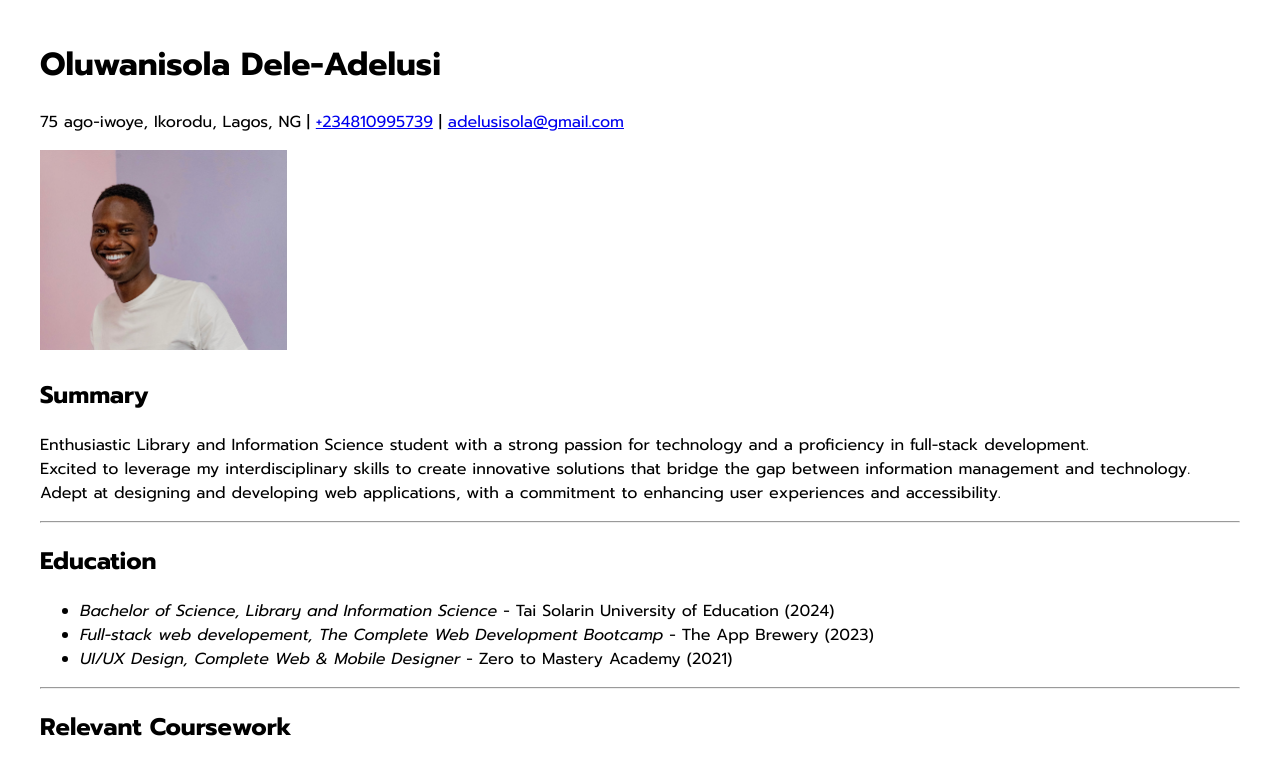
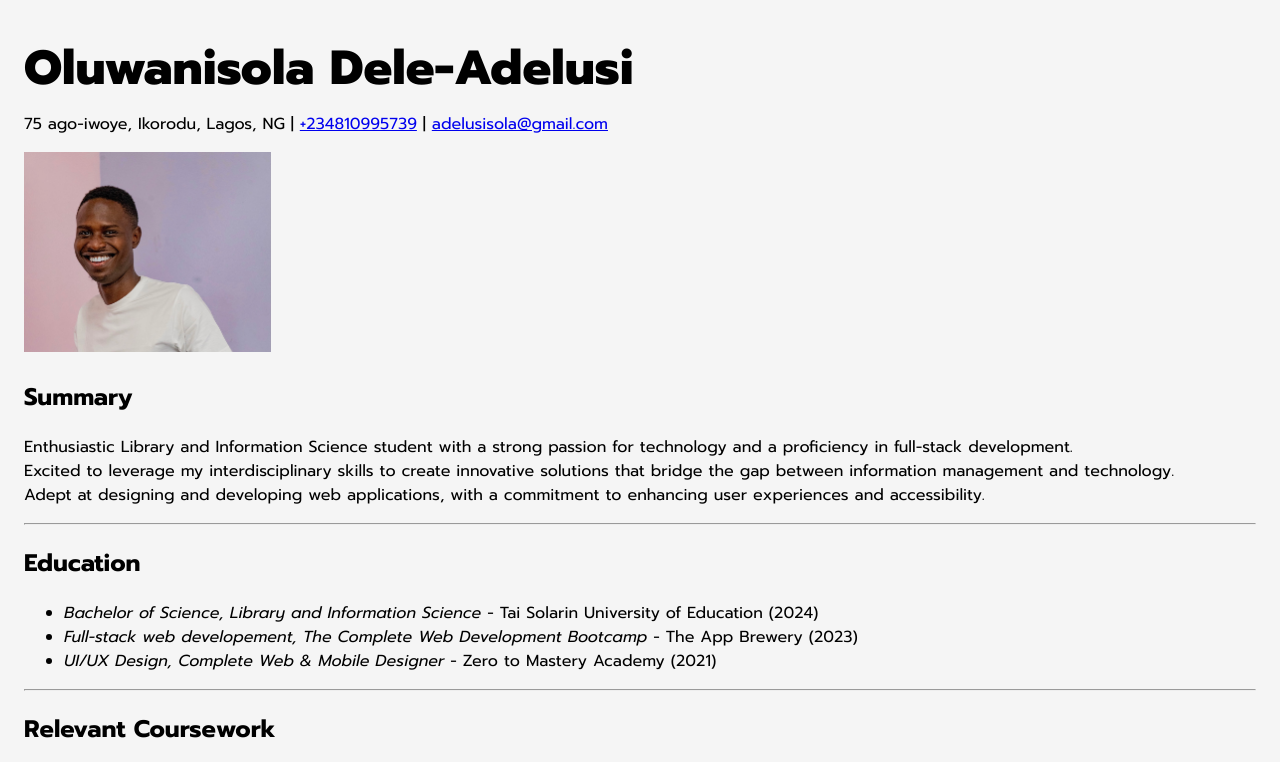
Before and after one commit to adelusisola/my-resume, a plain HTML site: page index.html in a window 1280 px wide. Shown: the top 762 px of the page. Drawn offline with Linux system fonts and the light colour scheme.

Commit message:
New update for body margin

```diff
--- a/index.html
+++ b/index.html
@@ -11,7 +11,7 @@
 </head>
 <body>
     <h1>Oluwanisola Dele-Adelusi</h1>
-    <p>75 ago-iwoye, Ikorodu, Lagos, NG | <a href="tel:+234810995739">+234810995739</a> | <a href="mailto:adelusisola@gmail.com">adelusisola@gmail.com</a>
+    <p id="address">75 ago-iwoye, Ikorodu, Lagos, NG | <a href="tel:+234810995739">+234810995739</a> | <a href="mailto:adelusisola@gmail.com">adelusisola@gmail.com</a>
     </p>
     <img src="assets/images/Nisola's-portrait-image.jpg" alt="a portrait-image of Oluwanisola" height="200">
 
--- a/style.css
+++ b/style.css
@@ -3,6 +3,16 @@ html{
     font-size: medium;
 }
 body{
+    background-color: whitesmoke;
     font-size: 1rem;
-    margin: 40px;
+    margin: 24px;
 }
+h1{
+    font-size: 3rem;
+    font-weight: 800;
+}
+#address{
+    margin-top: -24px;
+    padding-top: 0;
+
+}
```
